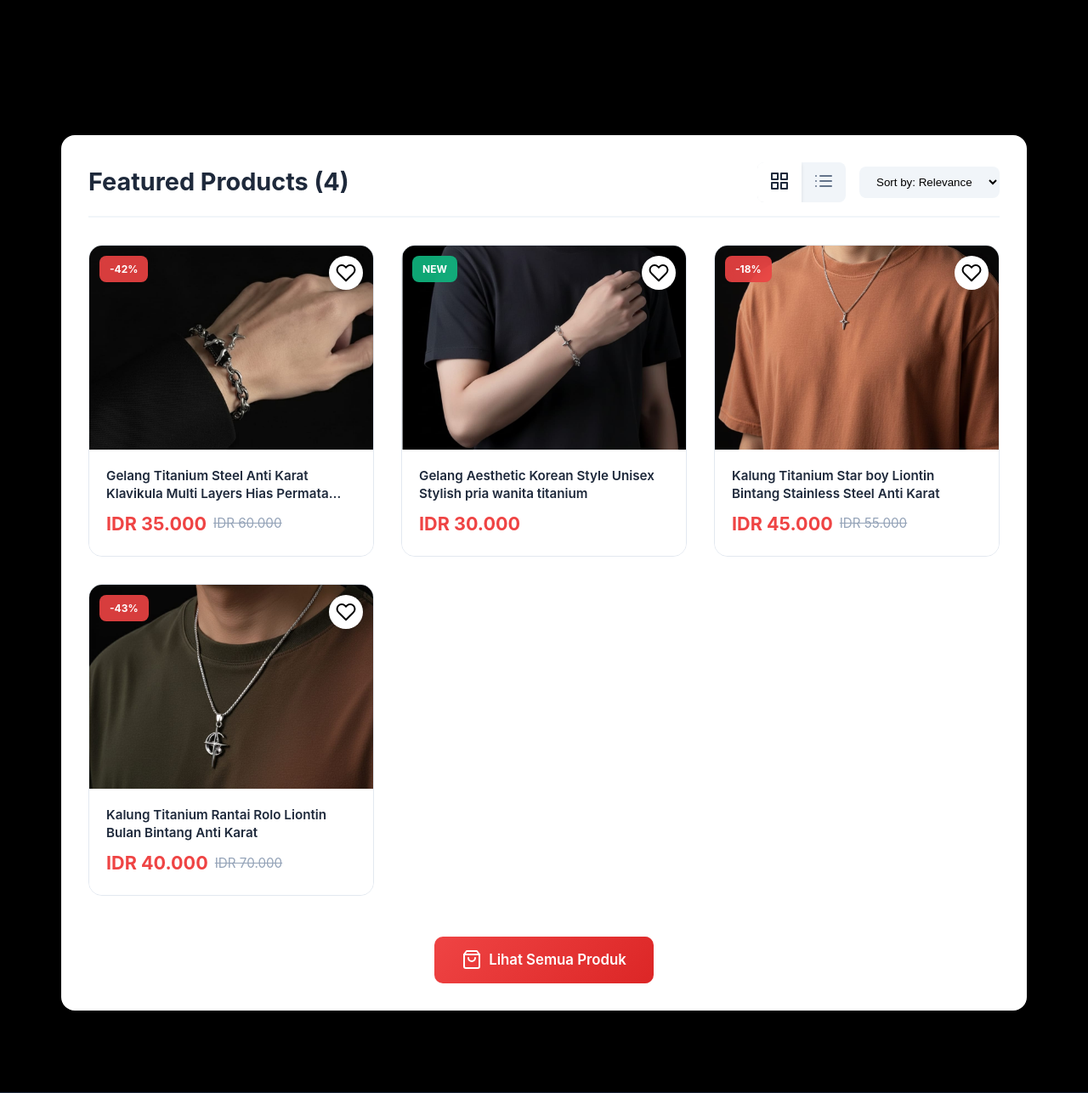
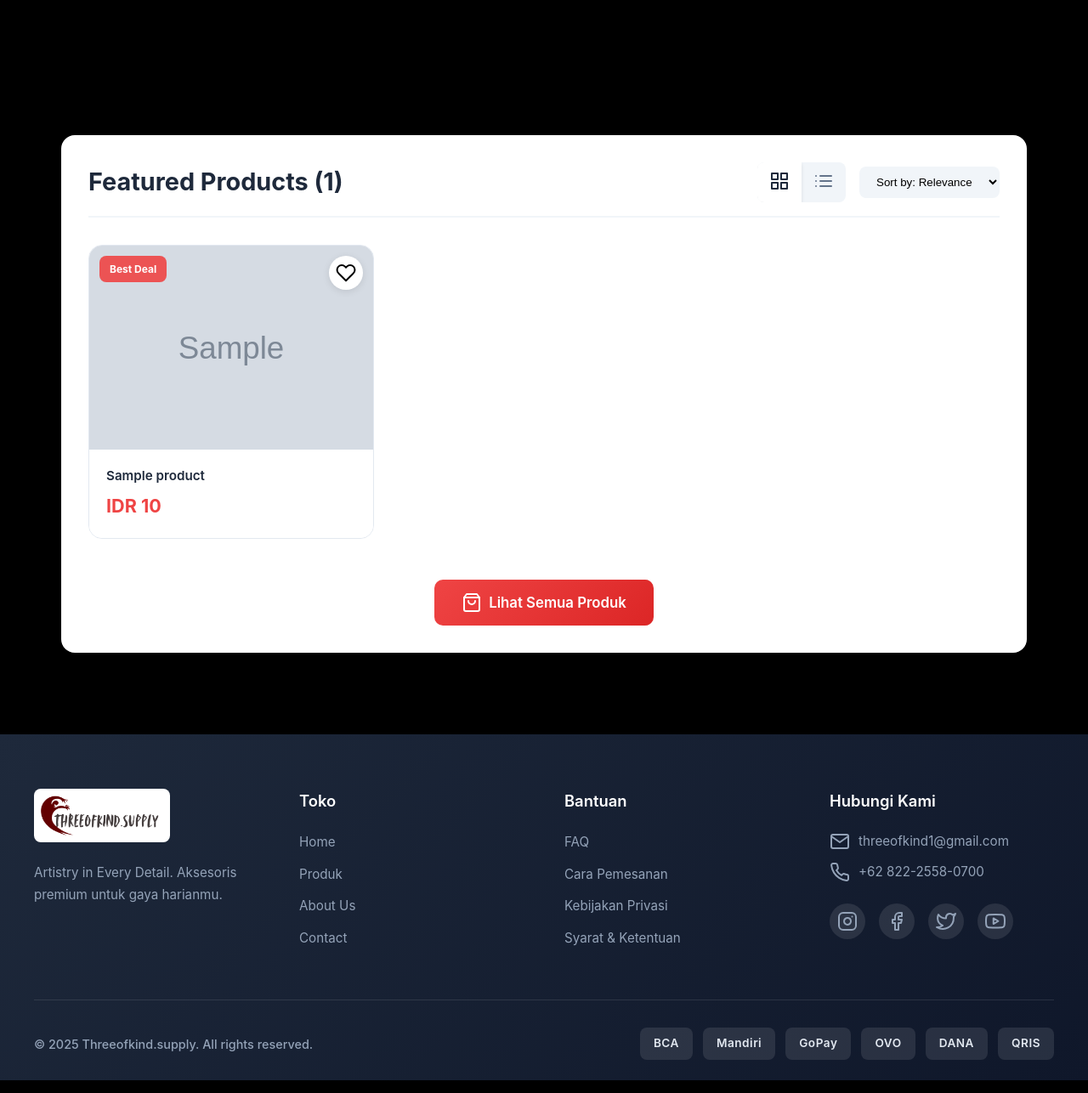
Before and after one commit to Gasali13/E-Commerce-02, a Django app: page / in a window 1280 px wide. Shown: the part 1083-2369 px from the top of the page at 85% size. Run offline with Django 5.2, Linux system fonts and the light colour scheme; tables that the repository leaves empty hold one stand-in row (values such as "Sample post"); grey boxes marked "Sample" are stand-in pictures.

Commit message:
Perbaikan 14

```diff
--- a/blog/templates/blog/catalog.html
+++ b/blog/templates/blog/catalog.html
@@ -5,24 +5,18 @@
     <meta charset="UTF-8">
     <meta name="viewport" content="width=device-width, initial-scale=1.0">
     <script src="https://unpkg.com/feather-icons"></script>
-    <link rel="stylesheet" href="{% static 'blog/content.css' %}?v=2.1">
+    <link rel="stylesheet" href="{% static 'blog/content.css' %}?v=2.2">
     <title>Threeofkind.supply - Artistry in Every Detail</title>
 
     <style>
-        html {
-            scroll-behavior: smooth;
+        html { scroll-behavior: smooth; }
+        .modal-stock, #modalStock, .stock-status, .stock-info, .stock-count {
+            display: none !important; visibility: hidden !important; height: 0 !important;
+            overflow: hidden !important; opacity: 0 !important;
         }
-
-        .modal-stock,
-        #modalStock,
-        .stock-status,
-        .stock-info,
-        .stock-count {
-            display: none !important;
-            visibility: hidden !important;
-            height: 0 !important;
-            overflow: hidden !important;
-            opacity: 0 !important;
+        /* Style tambahan untuk handling gambar kosong */
+        .product-image img {
+            width: 100%; height: 100%; object-fit: cover;
         }
     </style>
 </head>
@@ -36,7 +30,7 @@
             </div>
 
             <nav class="nav">
-                <a href="javascript:void(0)" onclick="document.getElementById('hero').scrollIntoView({behavior:'smooth',block:'start'})">Home</a>
+                <a href="javascript:void(0)" onclick="window.location.href='/'">Home</a>
                 <a href="javascript:void(0)" onclick="document.getElementById('catalog').scrollIntoView({behavior:'smooth',block:'start'})">Product</a>
                 <a href="javascript:void(0)" onclick="document.getElementById('about-section').scrollIntoView({behavior:'smooth',block:'start'})">About Us</a>
                 <a href="/contact/">Contact</a>
@@ -80,8 +74,7 @@
                      Temukan perpaduan tren kekinian dan gaya klasik yang elegan di sini.
                 </p>
             </div>
-            <div class="hero-image">
-            </div>
+            <div class="hero-image"></div>
         </div>
     </section>
 
@@ -100,98 +93,65 @@
     <div class="main-content" id="catalog">
         <main class="content">
             <div class="content-header">
-                <h2>Featured Products (4)</h2>
+                <h2>Featured Products ({{ product_count }})</h2>
 
                 <div class="view-controls">
                     <div class="view-toggle">
-                        <button class="view-btn active">
-                            <i data-feather="grid"></i>
-                        </button>
-                        <button class="view-btn">
-                            <i data-feather="list"></i>
-                        </button>
+                        <button class="view-btn active"><i data-feather="grid"></i></button>
+                        <button class="view-btn"><i data-feather="list"></i></button>
                     </div>
 
-                    <select class="sort-select">
-                        <option>Sort by: Relevance</option>
-                        <option>Price: Low to High</option>
-                        <option>Price: High to Low</option>
-                        <option>Newest</option>
+                    <select class="sort-select" onchange="location = this.value;">
+                        <option value="?sort=relevance" {% if current_sort == 'relevance' %}selected{% endif %}>Sort by: Relevance</option>
+                        <option value="?sort=price_low" {% if current_sort == 'price_low' %}selected{% endif %}>Price: Low to High</option>
+                        <option value="?sort=price_high" {% if current_sort == 'price_high' %}selected{% endif %}>Price: High to Low</option>
+                        <option value="?sort=newest" {% if current_sort == 'newest' %}selected{% endif %}>Newest</option>
                     </select>
                 </div>
             </div>
 
             <div class="products-grid">
-                <div class="product-card" data-product-id="1" onclick="openProductModal('1')" style="cursor: pointer;">
+                {% for product in products %}
+                <div class="product-card"
+                     data-product-id="{{ product.id }}"
+                     onclick="openProductModal('{{ product.id }}')"
+                     style="cursor: pointer;">
+
                     <div class="product-image">
-                        <img src="{% static 'blog/pict/bracelet 1.jpg'%}" alt="Gelang Titanium Steel Anti Karat" />
-                        <span class="product-badge badge-discount">-42%</span>
+                        {% if product.image %}
+                            <img src="{{ product.image.url }}" alt="{{ product.name }}" />
+                        {% else %}
+                            <img src="https://via.placeholder.com/300x300?text=No+Image" alt="No Image" />
+                        {% endif %}
+
+                        {% if product.stock < 5 and product.stock > 0 %}
+                            <span class="product-badge badge-discount">Low Stock</span>
+                        {% elif product.price < 50000 %}
+                            <span class="product-badge badge-discount">Best Deal</span>
+                        {% endif %}
+
                         <button class="favorite-btn" onclick="event.stopPropagation(); toggleFavorite(this);">
                             <i data-feather="heart"></i>
                         </button>
                     </div>
+
                     <div class="product-info">
-                        <h3 class="product-name">Gelang Titanium Steel Anti Karat Klavikula Multi Layers Hias Permata Hitam Unisex</h3>
+                        <h3 class="product-name">{{ product.name }}</h3>
                         <div class="product-price">
-                            <span class="current-price">IDR 35.000</span>
-                            <span class="original-price">IDR 60.000</span>
+                            <span class="current-price">IDR {{ product.price|floatformat:0 }}</span>
                         </div>
                     </div>
                 </div>
-
-                <div class="product-card" data-product-id="2" onclick="openProductModal('2')" style="cursor: pointer;">
-                    <div class="product-image">
-                        <img src="{% static 'blog/pict/bracelet 2.jpg'%}" alt= "Gelang Aesthetic Korean Style" />
-                        <span class="product-badge badge-new">NEW</span>
-                        <button class="favorite-btn" onclick="event.stopPropagation(); toggleFavorite(this);">
-                            <i data-feather="heart"></i>
-                        </button>
-                    </div>
-                    <div class="product-info">
-                        <h3 class="product-name">Gelang Aesthetic Korean Style Unisex Stylish pria wanita titanium</h3>
-                        <div class="product-price">
-                            <span class="current-price">IDR 30.000</span>
-                        </div>
-                    </div>
+                {% empty %}
+                <div style="grid-column: 1/-1; text-align: center; padding: 50px;">
+                    <h3>Belum ada produk yang tersedia saat ini.</h3>
+                    <p>Silakan cek kembali nanti atau hubungi admin.</p>
+                </div>
+                {% endfor %}
                 </div>
 
-                <div class="product-card" data-product-id="3" onclick="openProductModal('3')" style="cursor: pointer;">
-                    <div class="product-image">
-                        <img src="{% static 'blog/pict/necklace 1.jpg'%}" alt="Kalung Fashion Wanita" />
-                        <span class="product-badge badge-discount">-18%</span>
-                        <button class="favorite-btn" onclick="event.stopPropagation(); toggleFavorite(this);">
-                            <i data-feather="heart"></i>
-                        </button>
-                    </div>
-                    <div class="product-info">
-                        <h3 class="product-name">Kalung Titanium Star boy Liontin Bintang Stainless Steel Anti Karat</h3>
-                        <div class="product-price">
-                            <span class="current-price">IDR 45.000</span>
-                            <span class="original-price">IDR 55.000</span>
-                        </div>
-                    </div>
-                </div>
-
-                <div class="product-card" data-product-id="4" onclick="openProductModal('4')" style="cursor: pointer;">
-                    <div class="product-image">
-                        <img src="{% static 'blog/pict/necklace 2.jpg'%}" alt="Kalung Fashion Premium" />
-                        <span class="product-badge badge-discount">-43%</span>
-                        <button class="favorite-btn" onclick="event.stopPropagation(); toggleFavorite(this);">
-                            <i data-feather="heart"></i>
-                        </button>
-                    </div>
-                    <div class="product-info">
-                        <h3 class="product-name">Kalung Titanium Rantai Rolo Liontin Bulan Bintang Anti Karat</h3>
-                        <div class="product-price">
-                            <span class="current-price">IDR 40.000</span>
-                            <span class="original-price">IDR 70.000</span>
-                        </div>
-                    </div>
-                </div>
-            </div>
-
             <div style="text-align: center; margin-top: 3rem;">
-                <a href="/products/" class="btn btn-primary" style="display: inline-flex; padding: 14px 32px; text-decoration: none; font-size: 1.05rem;">
+                <a href="javascript:void(0)" class="btn btn-primary" style="display: inline-flex; padding: 14px 32px; text-decoration: none; font-size: 1.05rem;">
                     <i data-feather="shopping-bag"></i>
                     Lihat Semua Produk
                 </a>
@@ -199,12 +159,9 @@
         </main>
     </div>
 
-    <!-- Product Modal -->
     <div class="modal-overlay" id="productModal" onclick="closeModal()">
         <div class="modal-content" onclick="event.stopPropagation()">
-            <button class="modal-close" onclick="closeModal()">
-                <i data-feather="x"></i>
-            </button>
+            <button class="modal-close" onclick="closeModal()"><i data-feather="x"></i></button>
 
             <div class="modal-body">
                 <div class="modal-image">
@@ -219,38 +176,36 @@
                         <span class="original-price" id="modalOriginalPrice"></span>
                     </div>
 
-                    <div class="modal-stock" style="display: none !important; visibility: hidden !important; height: 0 !important;">
-                        <span class="stock-status" id="modalStock" style="display: none !important;"></span>
-                    </div>
-
                     <div class="modal-tabs">
                         <button class="modal-tab-btn active" data-tab="description">Deskripsi</button>
                         <button class="modal-tab-btn" data-tab="features">Fitur</button>
                     </div>
 
                     <div class="modal-tab-content active" id="tab-description">
-                        <p id="modalDescription"></p>
+                        <p id="modalDescription">Deskripsi produk detail akan muncul di sini.</p>
                     </div>
 
                     <div class="modal-tab-content" id="tab-features">
-                        <ul id="modalFeatures"></ul>
+                        <ul id="modalFeatures">
+                            <li>Bahan Titanium Anti Karat</li>
+                            <li>Aman untuk kulit sensitif</li>
+                            <li>Design Eksklusif</li>
+                        </ul>
                     </div>
 
                     <div class="modal-actions">
                         <div class="quantity-selector">
                             <button onclick="decreaseQuantity()">-</button>
-                            <input type="number" id="quantityInput" value="1" min="1" max="9999" />
+                            <input type="number" id="quantityInput" value="1" min="1" max="99" />
                             <button onclick="increaseQuantity()">+</button>
                         </div>
 
                         <button class="add-to-cart-btn" onclick="addToCartFromModal()">
-                            <i data-feather="shopping-cart"></i>
-                            Add to Cart
+                            <i data-feather="shopping-cart"></i> Add to Cart
                         </button>
 
                         <button class="buy-now-btn" onclick="buyNowFromModal()">
-                            <i data-feather="credit-card"></i>
-                            Buy Now
+                            <i data-feather="credit-card"></i> Buy Now
                         </button>
 
                         <button class="favorite-modal-btn" onclick="toggleFavoriteModal()">
@@ -267,16 +222,7 @@
     <script src="https://unpkg.com/feather-icons"></script>
     <script>
         document.addEventListener('DOMContentLoaded', function() {
-            if (typeof feather !== 'undefined') {
-                feather.replace();
-                console.log('✓ Feather icons loaded');
-            }
-        });
-
-        window.addEventListener('load', function() {
-            if (typeof feather !== 'undefined') {
-                feather.replace();
-            }
+            if (typeof feather !== 'undefined') { feather.replace(); }
         });
     </script>
     <script src="{% static 'blog/lund.js' %}?v=999.0"></script>
--- a/blog/views.py
+++ b/blog/views.py
@@ -21,8 +21,35 @@ from .models import Order, OrderItem, Payment, Product
 # VIEWS HALAMAN UTAMA
 # ========================================
 
+# Pastikan Product sudah di-import di bagian paling atas file:
+# from .models import Order, OrderItem, Payment, Product
+
 def catalog_view(request):
-    return render(request, 'blog/catalog.html')
+    # 1. Ambil opsi sorting dari URL (misal: ?sort=price_low)
+    sort_by = request.GET.get('sort', 'relevance')
+
+    # 2. Ambil semua data produk dari Database
+    products = Product.objects.all()
+
+    # 3. Logika Sorting
+    if sort_by == 'price_low':
+        products = products.order_by('price')
+    elif sort_by == 'price_high':
+        products = products.order_by('-price')
+    elif sort_by == 'newest':
+        # Mengurutkan berdasarkan ID (produk terakhir diupload)
+        products = products.order_by('-id')
+
+    # 4. Hitung jumlah produk untuk ditampilkan di header "Featured Products (X)"
+    product_count = products.count()
+
+    context = {
+        'products': products,
+        'product_count': product_count,
+        'current_sort': sort_by
+    }
+
+    return render(request, 'blog/catalog.html', context)
 
 
 def cart_view(request):
```
